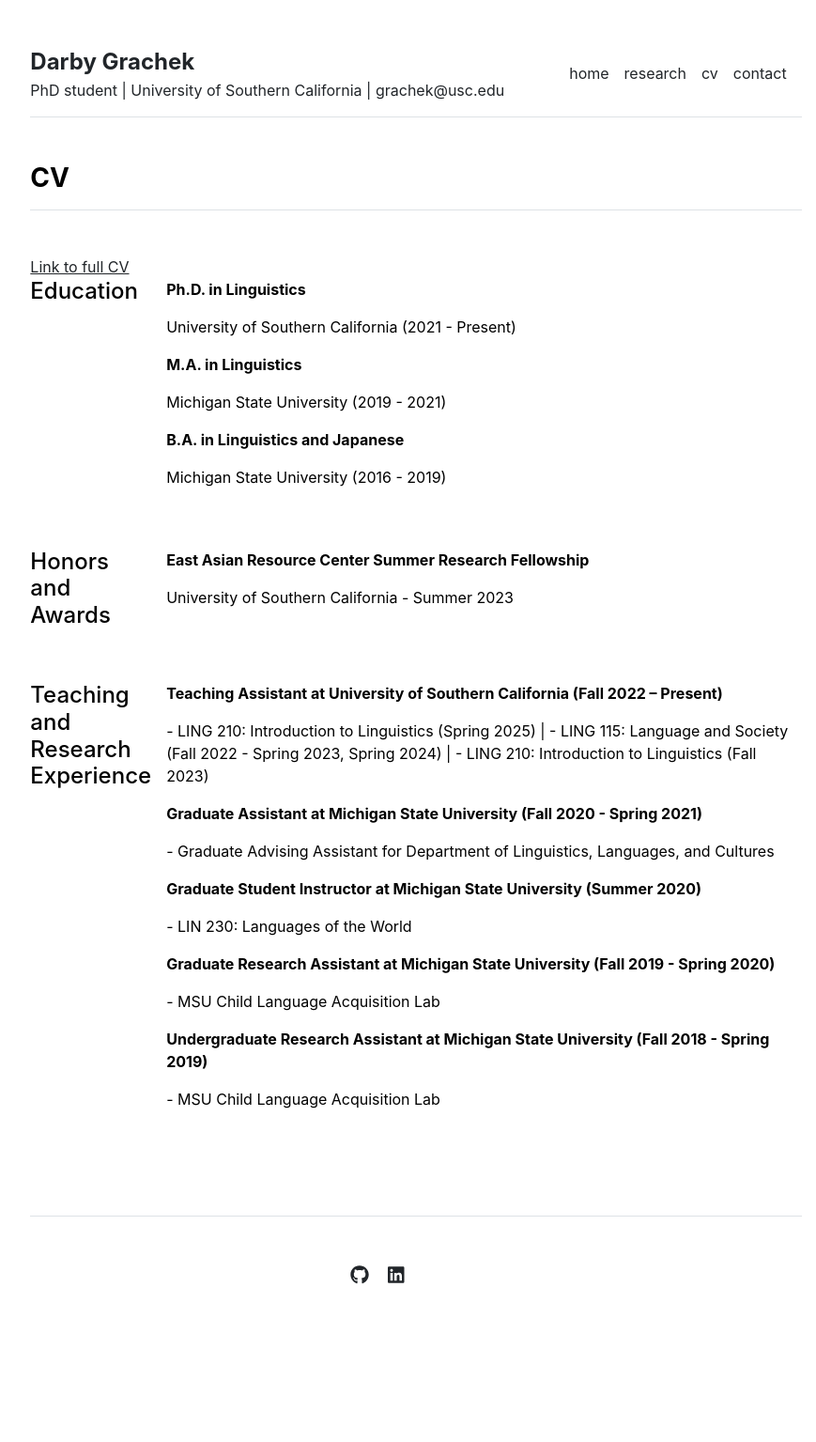
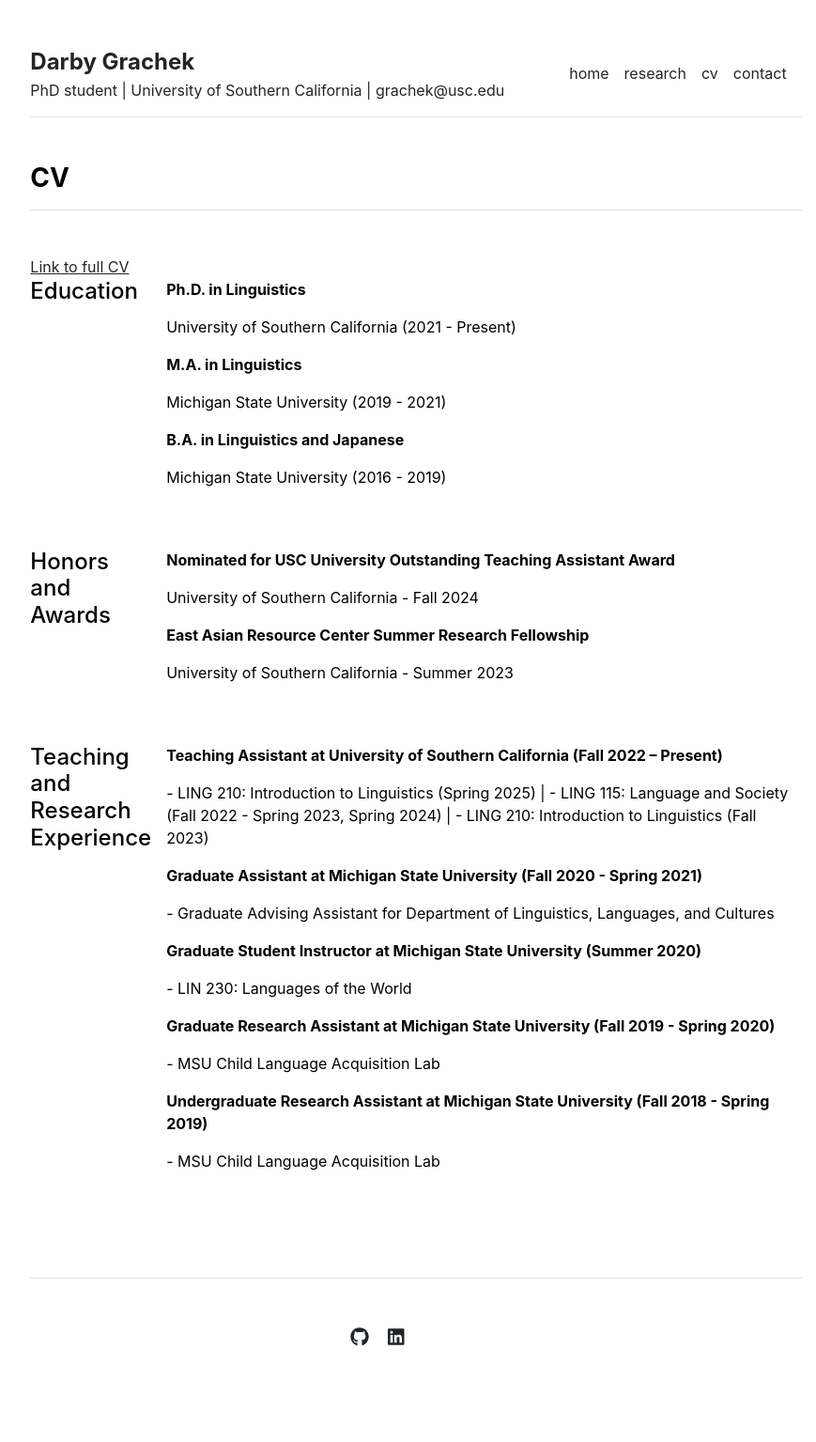
Before and after one commit to darbygrachek/darbygrachek.github.io, a Jekyll site: the page built from cv.md, in a window 1280 px wide. Shown: the whole page at 94% size, without its empty margins (197-1066 px from the left). Built offline with Jekyll 4.4.1, drawn with Linux system fonts in a browser that asks for light colours; before the commit the page ends 1469 px from its top, so only the background shows below that.

Commit message:
Update awards.yml

```diff
--- a/_data/cv/awards.yml
+++ b/_data/cv/awards.yml
@@ -1,2 +1,5 @@
+- title: 'Nominated for USC University Outstanding Teaching Assistant Award'
+  description: 'University of Southern California - Fall 2024'
+
 - title: 'East Asian Resource Center Summer Research Fellowship'
   description: 'University of Southern California - Summer 2023'
```
